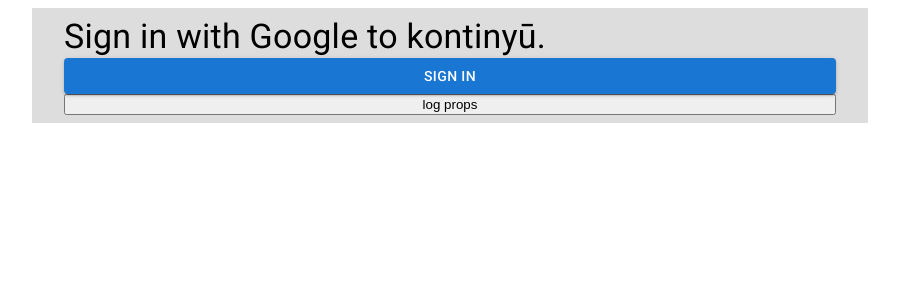
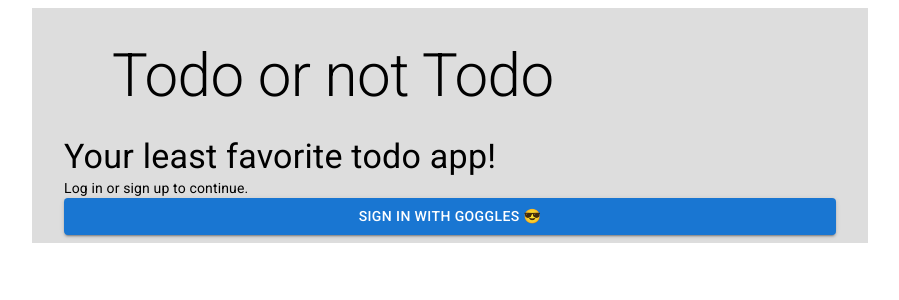
Before and after one commit to aaxelr/Todov2, a React (Create React App) app in the folder client/: page / in a window 1280 px wide. Shown: the top 300 px of the page, without its empty margins (190-1089 px from the left). Built offline with nearby package versions, Linux system fonts and the light colour scheme.

Commit message:
add header

```diff
--- a/client/src/pages/LandingPage.jsx
+++ b/client/src/pages/LandingPage.jsx
@@ -1,23 +1,25 @@
 import React from 'react';
 import Typography from '@mui/material/Typography';
 import Button from '@mui/material/Button';
+import Header from '../components/Header';
 import MuiContainer from '../components/UI/MuiContainer';
 
-function LandingPage(props) {
+function LandingPage() {
   return (
     <MuiContainer>
+      <Header />
       <Typography component="h2" variant="h4">
-        Sign in with Google to kontinyū.
+        Your least favorite todo app!
+      </Typography>
+      <Typography component="p" variant="body2">
+        Log in or sign up to continue.
       </Typography>
       <Button
         href="http://localhost:5000/auth/google"
         variant="contained"
       >
-        Sign in
+        Sign in with Goggles 😎
       </Button>
-      <button type="button" onClick={() => console.log(props)}>
-        log props
-      </button>
     </MuiContainer>
   );
 }
```
